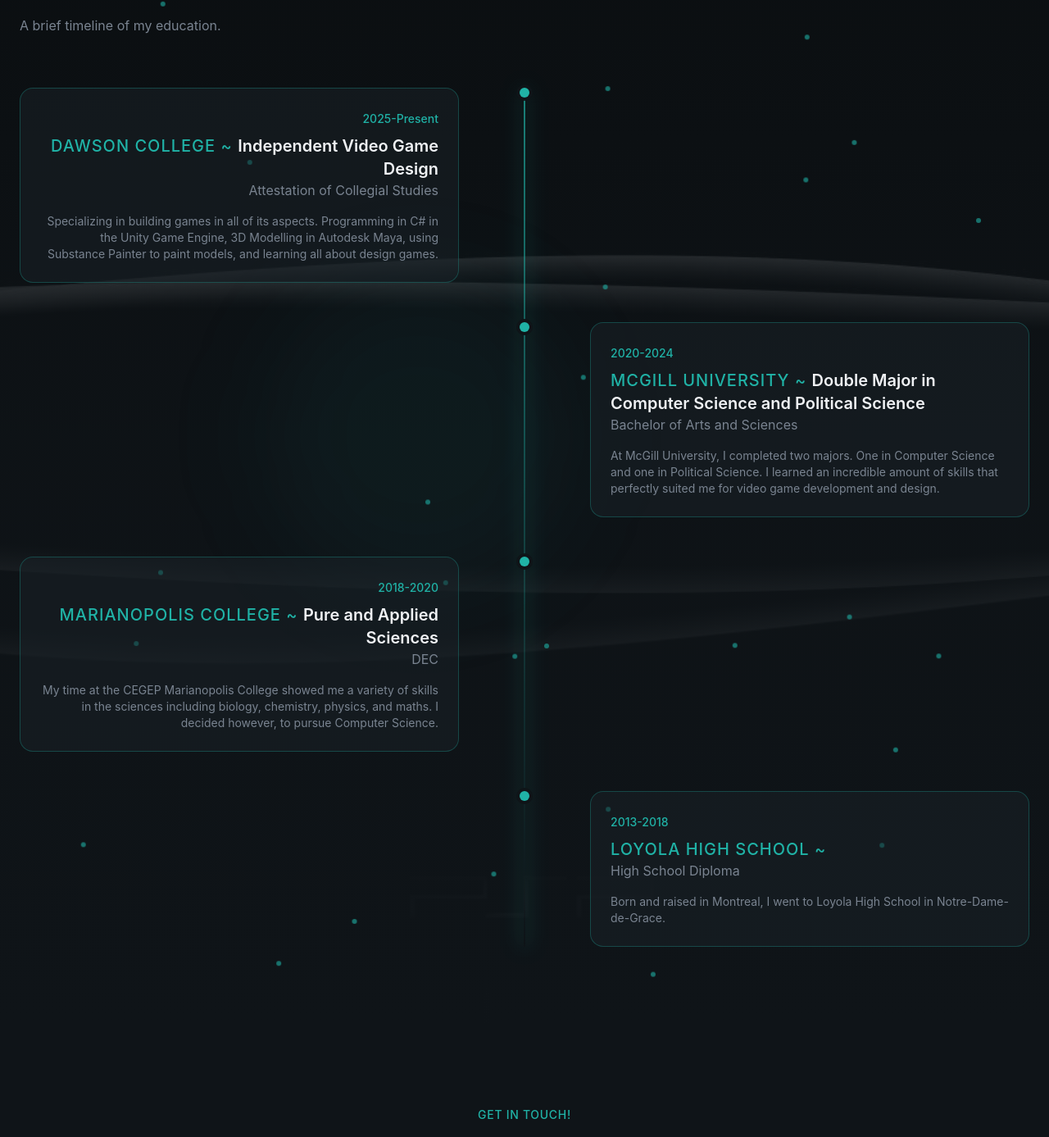
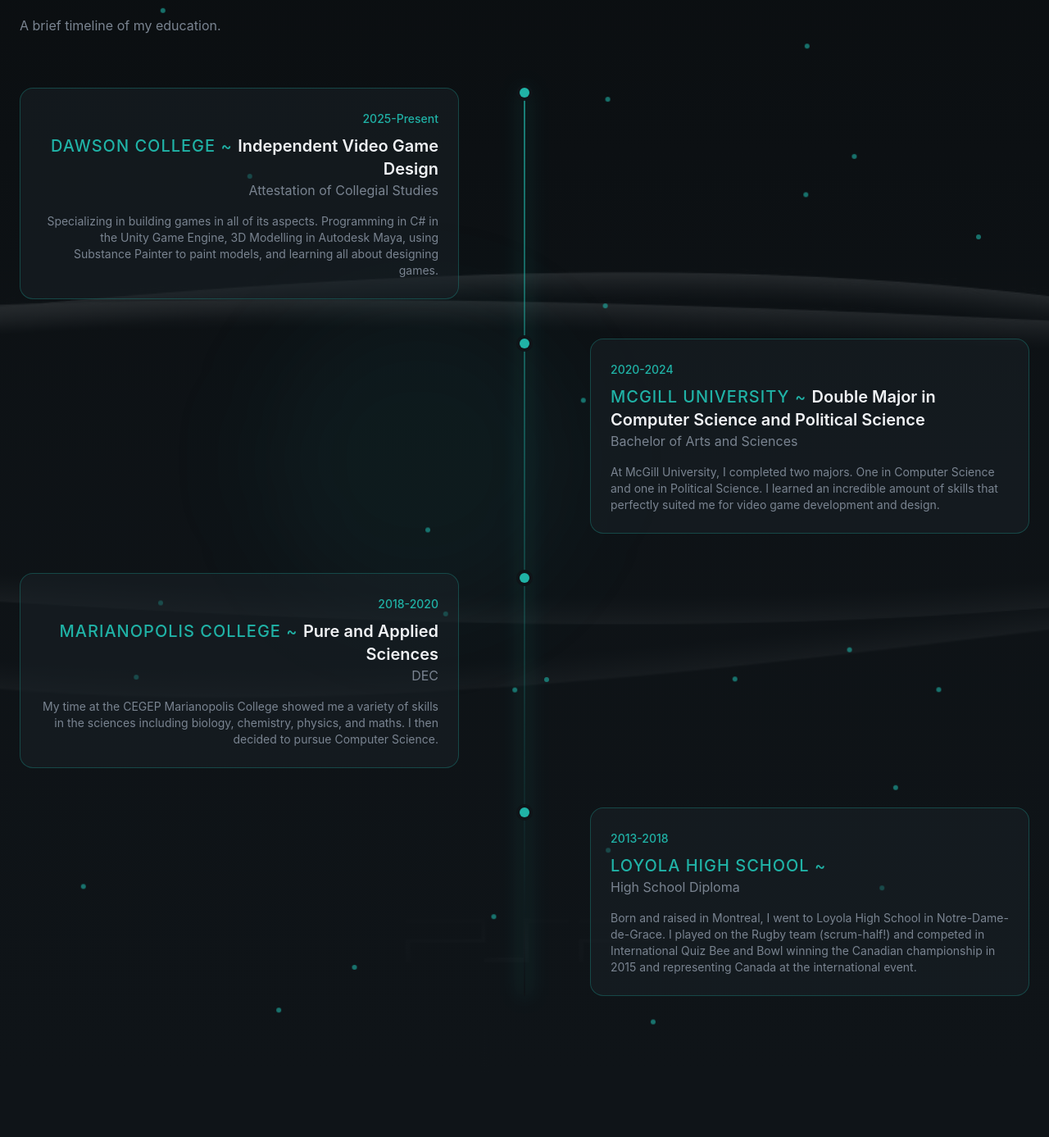
Before and after one commit to darcyMaz/portfolio_site_0.2, a React (Vite) app: page / in a window 1280 px wide. Shown: the part 3743-5130 px from the top of the page at 82% size. Built offline with nearby package versions, Linux system fonts and the light colour scheme.

Commit message:
Update Education.jsx

```diff
--- a/src/sections/Education.jsx
+++ b/src/sections/Education.jsx
@@ -4,7 +4,7 @@
         school: "Dawson College",
         program: "Independent Video Game Design",
         degree: "Attestation of Collegial Studies",
-        description: "Specializing in building games in all of its aspects. Programming in C# in the Unity Game Engine, 3D Modelling in Autodesk Maya, using Substance Painter to paint models, and learning all about design games.",
+        description: "Specializing in building games in all of its aspects. Programming in C# in the Unity Game Engine, 3D Modelling in Autodesk Maya, using Substance Painter to paint models, and learning all about designing games.",
         current: true,
     },
     {
@@ -13,14 +13,14 @@
         program: "Double Major in Computer Science and Political Science",
         degree: "Bachelor of Arts and Sciences",
         description: "At McGill University, I completed two majors. One in Computer Science and one in Political Science. I learned an incredible amount of skills that perfectly suited me for video game development and design.",
-        current: false,
+        current: true,
     },
     {
         period: "2018-2020",
         school: "Marianopolis College",
         program: "Pure and Applied Sciences",
         degree: "DEC",
-        description: "My time at the CEGEP Marianopolis College showed me a variety of skills in the sciences including biology, chemistry, physics, and maths. I decided however, to pursue Computer Science.",
+        description: "My time at the CEGEP Marianopolis College showed me a variety of skills in the sciences including biology, chemistry, physics, and maths. I then decided to pursue Computer Science.",
         current: false,
     },
     {
@@ -28,7 +28,7 @@
         school: "Loyola High School",
         program: "",
         degree: "High School Diploma",
-        description: "Born and raised in Montreal, I went to Loyola High School in Notre-Dame-de-Grace.",
+        description: "Born and raised in Montreal, I went to Loyola High School in Notre-Dame-de-Grace. I played on the Rugby team (scrum-half!) and competed in International Quiz Bee and Bowl winning the Canadian championship in 2015 and representing Canada at the international event.",
         current: false,
     },
 ]
```
